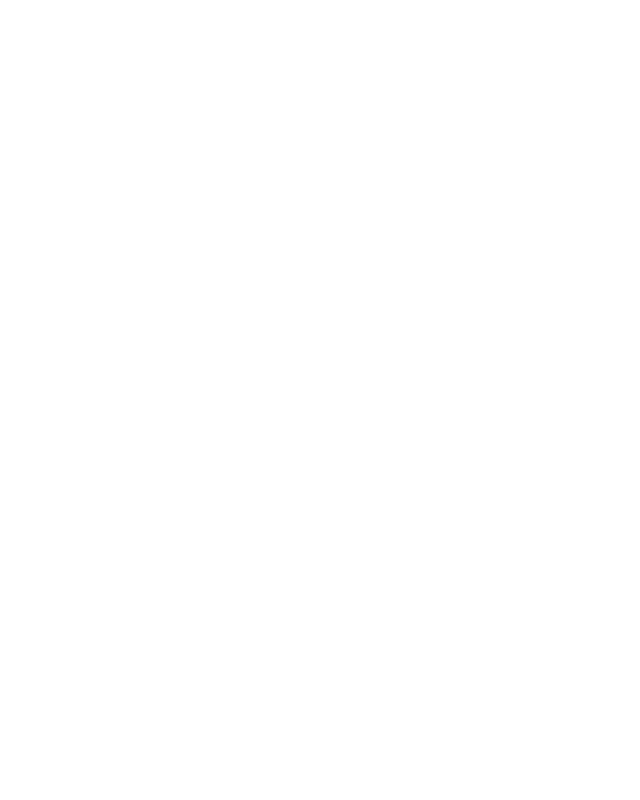
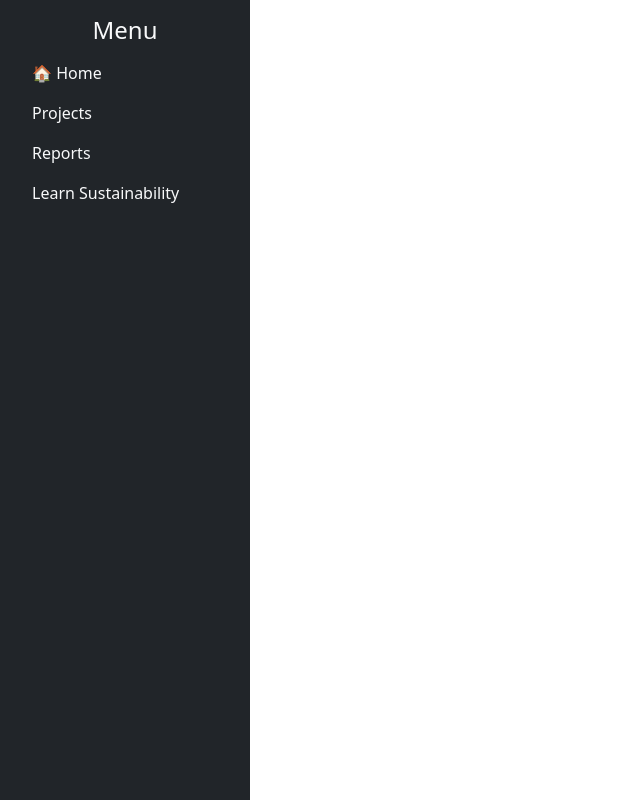
Before and after one commit to Hackathon-se4gd-2025/hackathonfe, a React (Vite) app: page / in a window 1280 px wide. Before the commit this address had no page. Shown: the whole page, without its empty margins (0-640 px from the left). Built offline with nearby package versions, Linux system fonts and the light colour scheme.

Commit message:
modified app.tsx

```diff
--- a/src/App.tsx
+++ b/src/App.tsx
@@ -9,15 +9,34 @@
 
 
 
+// import { BrowserRouter as Router } from "react-router-dom";
+// import AppRoutes from "./routes";
+
+// function App() {
+//   return (
+//     <Router>
+//       <AppRoutes />
+//     </Router>
+//   );
+// }
+
+// export default App;
+
+
 import { BrowserRouter as Router } from "react-router-dom";
+// import AppRoutes from "./AppRoutes";
 import AppRoutes from "./routes";
+// import Layout from "./components/Layout";
+import Layout from "./layouts/Layout";
 
 function App() {
-  return (
-    <Router>
-      <AppRoutes />
-    </Router>
-  );
+    return (
+        <Router>
+            <Layout>
+                <AppRoutes />
+            </Layout>
+        </Router>
+    );
 }
 
 export default App;
```
